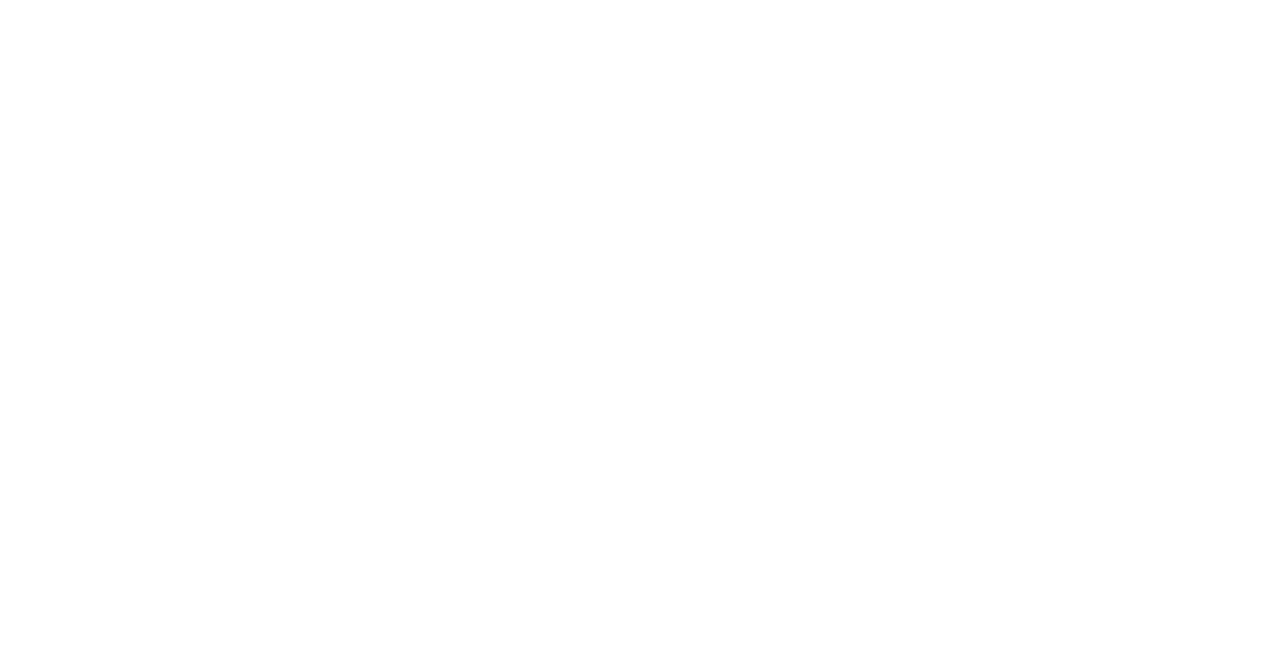
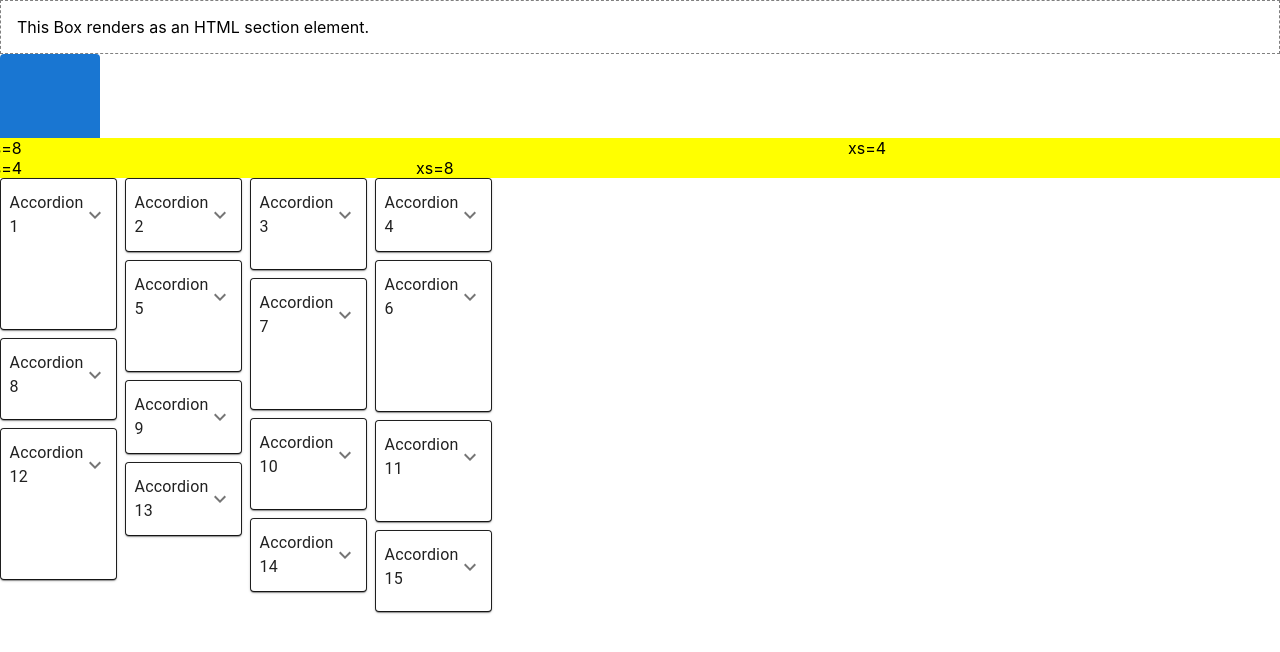
Before and after one commit to geethabathula/muiv5-learnings, a React (Create React App) app: page / in a window 1280 px wide. Shown: the top 652 px of the page. Built offline with nearby package versions, Linux system fonts and the light colour scheme.

Commit message:
layout muiv5

```diff
--- a/package.json
+++ b/package.json
@@ -6,7 +6,8 @@
     "@emotion/react": "^11.11.4",
     "@emotion/styled": "^11.11.5",
     "@mui/icons-material": "^5.15.17",
-    "@mui/material": "^5.15.17",
+    "@mui/lab": "^5.0.0-alpha.170",
+    "@mui/material": "^5.15.18",
     "@testing-library/jest-dom": "^5.17.0",
     "@testing-library/react": "^13.4.0",
     "@testing-library/user-event": "^13.5.0",
--- a/src/App.tsx
+++ b/src/App.tsx
@@ -1,6 +1,9 @@
 import React from "react";
-import RatingEx from "./components/RatingEx";
-import AutoCompleteEx from "./components/AutoCompleteEx";
+// import RatingEx from "./components/RatingEx";
+// import AutoCompleteEx from "./components/AutoCompleteEx";
+import BoxEx from "./components/BoxEx";
+import GridEx from "./components/GridEx";
+import { MasonryEx } from "./components/MasonryEx";
 // import CheckBoxEx from "./components/CheckBoxEx";
 // import SwitchEx from "./components/SwitchEx";
 // import RadioEx from "./components/RadioEx";
@@ -20,7 +23,9 @@
       {/* <CheckBoxEx /> */}
       {/* <SwitchEx /> */}
       {/* <RatingEx /> */}
-      {/* <AutoCompleteEx /> */}
+      <BoxEx />
+      <GridEx />
+      <MasonryEx />
     </div>
   );
 }
--- /dev/null
+++ b/src/components/BoxEx.tsx
@@ -0,0 +1,26 @@
+import { Box } from "@mui/material";
+import React from "react";
+
+function BoxEx() {
+  return (
+    <>
+      <Box component="section" sx={{ p: 2, border: "1px dashed grey" }}>
+        This Box renders as an HTML section element.
+      </Box>
+
+      <Box
+        sx={{
+          width: 100,
+          height: 100,
+          borderRadius: 1,
+          bgcolor: "primary.main",
+          "&:hover": {
+            bgcolor: "primary.dark",
+          },
+        }}
+      />
+    </>
+  );
+}
+
+export default BoxEx;
--- /dev/null
+++ b/src/components/GridEx.tsx
@@ -0,0 +1,17 @@
+import { Grid } from "@mui/material";
+import React from "react";
+
+function GridEx() {
+  return (
+    <>
+      <Grid container spacing={2} bgcolor={"yellow"}>
+        <Grid xs={8}>xs=8</Grid>
+        <Grid xs={4}>xs=4</Grid>
+        <Grid xs={4}>xs=4</Grid>
+        <Grid xs={8}>xs=8</Grid>
+      </Grid>
+    </>
+  );
+}
+
+export default GridEx;
--- /dev/null
+++ b/src/components/MasonryEx.tsx
@@ -0,0 +1,42 @@
+import { Masonry } from "@mui/lab";
+import {
+  Box,
+  Paper,
+  Accordion,
+  AccordionSummary,
+  AccordionDetails,
+  Typography,
+} from "@mui/material";
+import ExpandMoreIcon from "@mui/icons-material/ExpandMore";
+
+const heights = [
+  150, 30, 90, 70, 110, 150, 130, 80, 50, 90, 100, 150, 30, 50, 80,
+];
+
+export const MasonryEx = () => {
+  return (
+    <Box sx={{ width: 500, minHeight: 400 }}>
+      <Masonry columns={4} spacing={1}>
+        {heights.map((height, index) => (
+          <Paper
+            key={index}
+            sx={{
+              //   display: 'flex',
+              //   justifyContent: 'center',
+              //   alignItems: 'center',
+              //   height,
+              border: "1px solid",
+            }}
+          >
+            <Accordion sx={{ minHeight: height }}>
+              <AccordionSummary expandIcon={<ExpandMoreIcon />}>
+                <Typography>Accordion {index + 1}</Typography>
+              </AccordionSummary>
+              <AccordionDetails>Contents</AccordionDetails>
+            </Accordion>
+          </Paper>
+        ))}
+      </Masonry>
+    </Box>
+  );
+};
```
Also changed, not shown: src/LoadingButtonEx.tsx (deleted, +0 -20 lines), src/components/AutoCompleteEx.tsx (deleted, +0 -40 lines), src/components/CheckBoxEx.tsx (deleted, +0 -91 lines), 1 other file (tests, documents, lock files or other folders).
